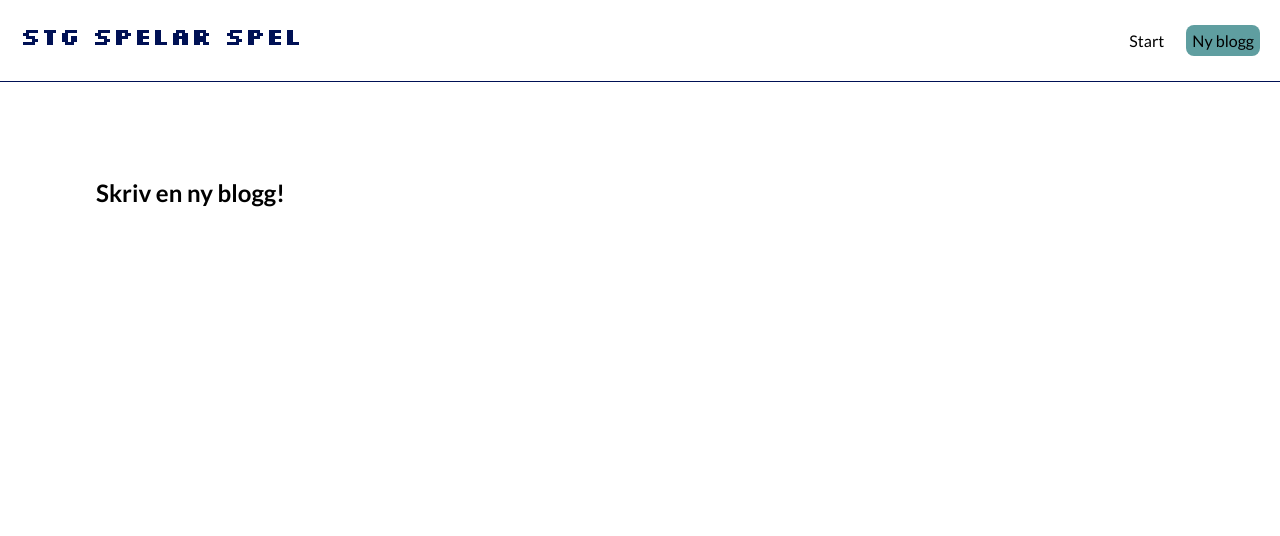
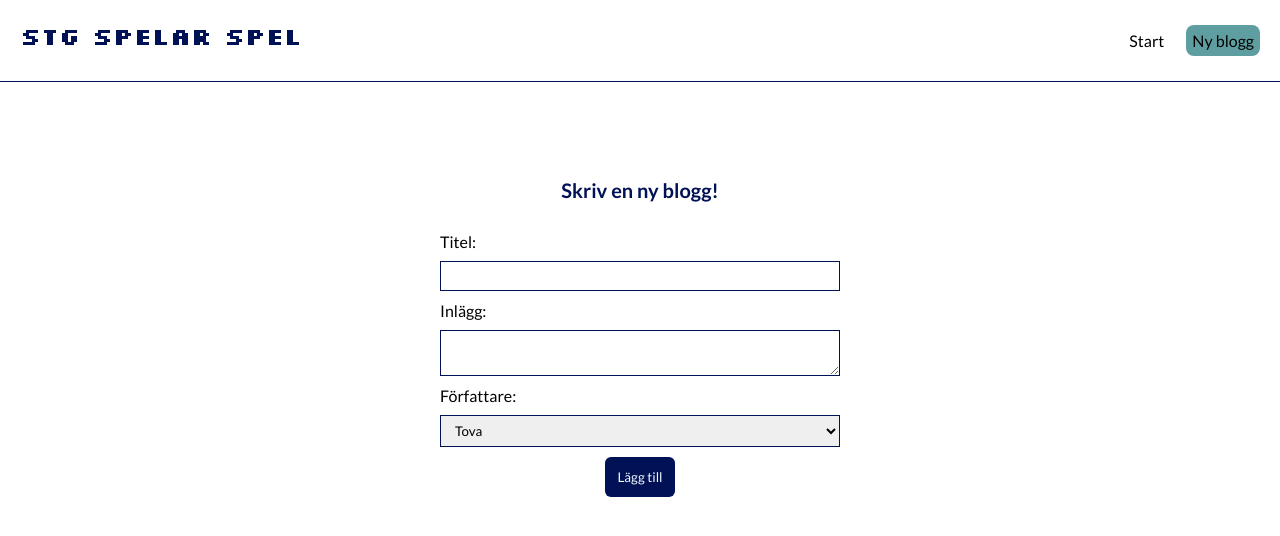
Before and after one commit to jertfelt/stg, a React (Create React App) app: page /create in a window 1280 px wide. Shown: the top 536 px of the page. Built offline with nearby package versions, Linux system fonts and the light colour scheme.

Commit message:
form layoutad!

```diff
--- a/src/Create.js
+++ b/src/Create.js
@@ -1,7 +1,40 @@
+import { useState } from "react";
+
 const Create = () => {
+  const [title, setTitle] = useState("");
+  const [body, setBody] = useState("");
+  const [author, setAuthor] = useState("Tova");
+
   return (
     <div className="create">
       <h2>Skriv en ny blogg!</h2>
+      <form>
+        <label>Titel:</label>
+        <input
+        type="text"
+        required
+        value= {title}
+        onChange={(e) =>  setTitle(e.target.value)} />
+        <label>Inlägg:</label>
+        <textarea
+        value={body}
+        onChange={(e) => setBody(e.target.value)}
+        required>
+        </textarea>
+        <label>Författare:</label>
+        <select
+        value={author}
+        onChange={(e) => setAuthor(e.target.value)}>
+          <option value="Tova">Tova</option>
+          <option value="Oskar">Oskar</option>
+          <option value="Daniel">Daniel</option>
+          <option value="Jonas">Jonas</option>
+        </select>
+        <button>Lägg till</button>
+        {/* <p>{title}</p>
+        <p>{body}</p>
+        <p>{author}</p> */}
+      </form>
     </div>
    );
 }
--- a/src/index.css
+++ b/src/index.css
@@ -93,3 +93,33 @@
   border-radius: 8px;
   cursor: pointer;
 }
+
+.create {
+  max-width: 400px;
+  margin: 0 auto;
+  text-align: center;
+}
+.create label {
+  text-align: left;
+  display: block;
+}
+.create h2{
+  font-size: 20px;
+  color: #001155;
+  margin-bottom: 30px;
+}
+.create input, .create textarea, .create select{
+  width:100%;
+  padding: 6px 10px;
+  margin: 10px 0;
+  border: 1px solid #001155;
+  box-sizing: border-box;
+  display:block;
+}
+.create button{
+  background-color: #001155;
+  color:aliceblue;
+  border:none;
+  padding: 12px;
+  border-radius: 6px;
+}
```
